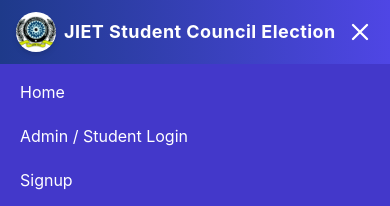
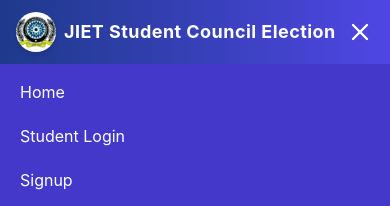
Before and after one commit to nikhilranjan01/election, a React (Vite) app in the folder frontend/: page / in a window 390 px wide. Both pictures are taken after a click on the button 360 px from the left and 32 px from the top of the page. Shown: the top 206 px of the page. Built offline with nearby package versions, Linux system fonts and the light colour scheme; no server answers.

Commit message:
New Update

```diff
--- a/frontend/src/components/Navbar.jsx
+++ b/frontend/src/components/Navbar.jsx
@@ -135,7 +135,7 @@
                   to="/login"
                   className="block hover:bg-indigo-600 px-3 py-2 rounded-md"
                 >
-                  Admin / Student Login
+                  Student Login
                 </Link>
                 <Link
                   to="/signup"
```
